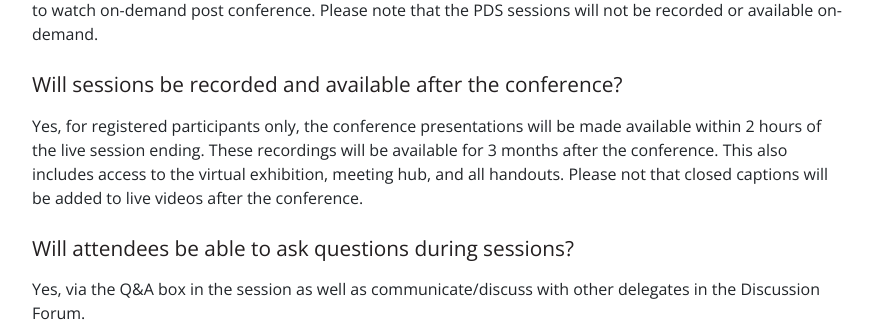
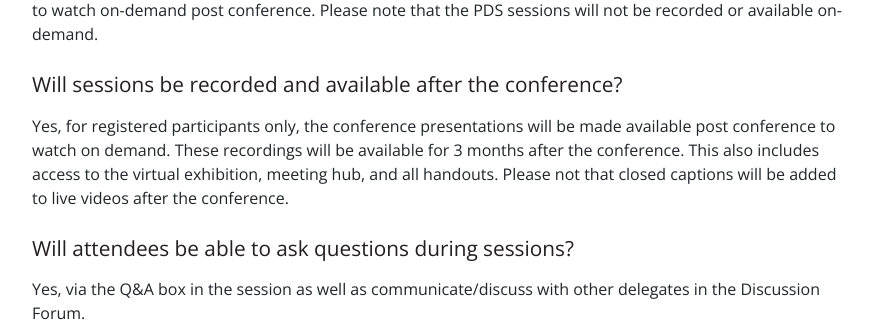
Before and after one commit to ICMS-Australasia/AMTA2021, a PHP site: page /virtual-conference-portal in a window 1280 px wide. Shown: the part 3118-3442 px from the top of the page, without its empty margins (53-926 px from the left). Run offline with PHP 8.4, Linux system fonts and the light colour scheme; some libraries are stand-ins or nearby versions.

Commit message:
Edited text

```diff
--- a/virtual-conference-portal.php
+++ b/virtual-conference-portal.php
@@ -55,7 +55,7 @@ include('include/header.php');
 <p>The presentations will be a mixture of pre-recorded presentations and live presentations, and interaction with the presenter will be available via live Q&A. All conference sessions will be recorded and will be available to watch on-demand post conference. Please note that the PDS sessions will not be recorded or available on-demand.</p>
 
 <h3>Will sessions be recorded and available after the conference?</h3>
-<p>Yes, for registered participants only, the conference presentations will be made available within 2 hours of the live session ending. These recordings will be available for 3 months after the conference. This also includes access to the virtual exhibition, meeting hub, and all handouts. Please not that closed captions will be added to live videos after the conference.</p>
+<p>Yes, for registered participants only, the conference presentations will be made available post conference to watch on demand. These recordings will be available for 3 months after the conference. This also includes access to the virtual exhibition, meeting hub, and all handouts. Please not that closed captions will be added to live videos after the conference.</p>
 
 <h3>Will attendees be able to ask questions during sessions?</h3>
 <p>Yes, via the Q&A box in the session as well as communicate/discuss with other delegates in the Discussion Forum.</p>
```
